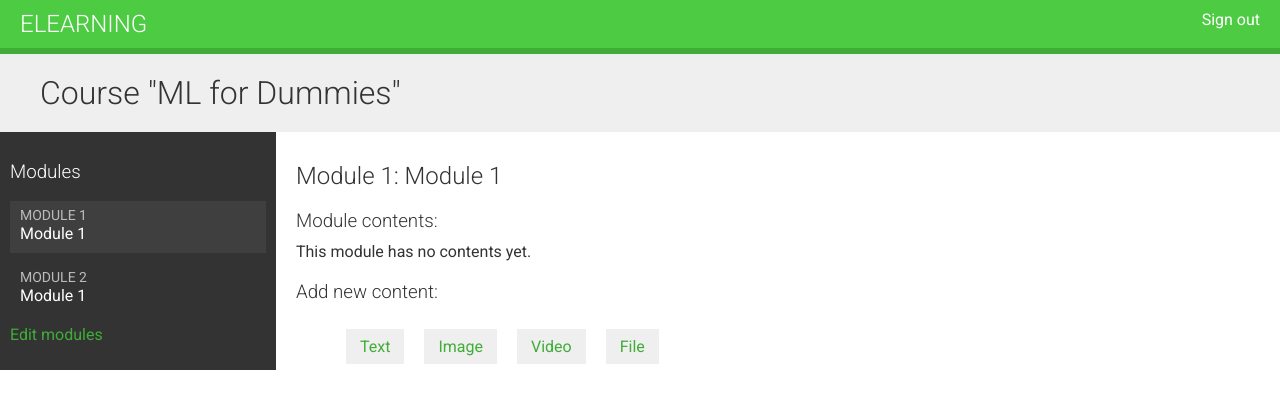
After one commit to KwabenaYeboah/Elearning-app, a Django app: page /course/module/1/ in a window 1280 px wide. The commit adds this page. Shown: the top 409 px of the page. Run offline with Django 3.2, Linux system fonts and the light colour scheme; a user stored in the database is signed in; data comes from the database, SQL or seed files in the repository; some libraries are stand-ins or nearby versions.

Commit message:
Added view, urls and templates to display all course modules and contents

```diff
--- a/courses/models.py
+++ b/courses/models.py
@@ -76,5 +76,5 @@ class File(ContentBase):
 class Image(ContentBase):
     file = models.FileField(upload_to='images')
 
-class Vide(ContentBase):
+class Video(ContentBase):
     url = models.URLField()
--- a/courses/urls.py
+++ b/courses/urls.py
@@ -3,10 +3,10 @@ from django.urls import path
 from .views import (CourseListView, CourseCreateView,
                     CourseUpdateView, CourseDeleteView,
                     CourseModuleUpdateView, ContentCreateUpdateView,
-                    ContentDeleteView,)
+                    ContentDeleteView, ModuleContentListView, )
 
 urlpatterns = [
-    path('your-courses/', CourseListView.as_view(), name='course_list'),
+    path('all-courses/', CourseListView.as_view(), name='course_list'),
     path('create/', CourseCreateView.as_view(), name='course_create'),
     path('<pk>/update/', CourseUpdateView.as_view(), name='course_update'),
     path('<pk>/delete/', CourseDeleteView.as_view(), name='course_delete'),
@@ -15,5 +15,6 @@ urlpatterns = [
          ContentCreateUpdateView.as_view(), name='module_content_create'),
     path('module/<int:module_id>/content/<model_name>/<id>/',
          ContentCreateUpdateView.as_view(), name='module_content_update'),
-    path('content/<int:id>/delete/', ContentDeleteView.as_view(), name='module_content_delete')
+    path('content/<int:id>/delete/', ContentDeleteView.as_view(), name='module_content_delete'),
+    path('module/<int:module_id>/', ModuleContentListView.as_view(), name='module_content_list'),
 ]
--- a/courses/views.py
+++ b/courses/views.py
@@ -120,3 +120,11 @@ class ContentDeleteView(View):
         obj.content.delete()
         obj.delete()
         return redirect('module_content_list', module.id)
+
+class ModuleContentListView(TemplateResponseMixin, View):
+    template_name = 'courses/module_content_list.html'
+
+    def get(self, request, module_id):
+        module = get_object_or_404 (Module, id=module_id,
+                                    course__instructor=request.user)
+        return self.render_to_response({'module': module})
--- a/templates/courses/course_list.html
+++ b/templates/courses/course_list.html
@@ -13,6 +13,9 @@
           <a href="{% url "course_update" course.id %}">Edit</a>
           <a href="{% url "course_delete" course.id %}">Delete</a>
           <a href="{% url 'course_module_update' course.id %}">Edit Modules</a>
+          {% if course.modules.count > 0 %}
+            <a href="{% url 'module_content_list' course.modules.first.id %}">Manage Contents</a>
+          {% endif %}
         </p>
       </div>
     {% empty %}
--- /dev/null
+++ b/templates/courses/module_content_list.html
@@ -0,0 +1,60 @@
+{% extends "_base.html" %}
+{% load course %}
+{% block title %}
+  Module {{ module.order}}: {{ module.title }}
+{% endblock %}
+
+{% block content %}
+  {% with course=module.course %}
+    <h1>Course "{{ course.title }}"</h1>
+    <div class="contents">
+      <h3>Modules</h3>
+      <ul id="modules">
+        {% for mod in course.modules.all %}
+          <li data-id="{{ mod.id }}" {% if mod == module %}
+           class="selected"{% endif %}>
+            <a href="{% url 'module_content_list' mod.id %}">
+              <span>
+                Module <span class="order">{{ mod.order}}</span>
+              </span>
+              <br>
+              {{ mod.title }}
+            </a>
+          </li>
+        {% empty %}
+          <li>No modules yet.</li>
+        {% endfor %}
+      </ul>
+      <p><a href="{% url 'course_module_update' course.id %}">
+      Edit modules</a></p>
+    </div>
+    <div class="module">
+      <h2>Module {{ module.order }}: {{ module.title }}</h2>
+      <h3>Module contents:</h3>
+
+      <div id="module-contents">
+        {% for item in module.contents.all %}
+          <div data-id="{{ item.id }}">
+            {% with content=item.content %}
+              <p>{{ content }} ({{ content|model_name }})</p>
+              <a href="{% url 'module_content_update' module.id content|model_name content.id %}">Edit</a>
+              <form action="{% url 'module_content_delete' item.id %}" method="post">
+                <input type="submit" value="Delete">
+                {% csrf_token %}
+              </form>
+            {% endwith %}
+          </div>
+        {% empty %}
+          <p>This module has no contents yet.</p>
+        {% endfor %}
+      </div>
+      <h3>Add new content:</h3>
+      <ul class="content-types">
+        <li><a href="{% url 'module_content_create' module.id 'text' %}">Text</a></li>
+        <li><a href="{% url 'module_content_create' module.id 'image' %}">Image</a></li>
+        <li><a href="{% url 'module_content_create' module.id  'video' %}">Video</a></li>
+        <li><a href="{% url 'module_content_create' module.id 'file' %}">File</a></li>
+      </ul>
+    </div>
+  {% endwith %}
+{% endblock %}
```
Also changed, not shown: courses/templatetags/course.py (added, +10 -0 lines), courses/migrations/0004_auto_20211209_1229.py (added), courses/templatetags/__init__.py (added), db.sqlite3.
